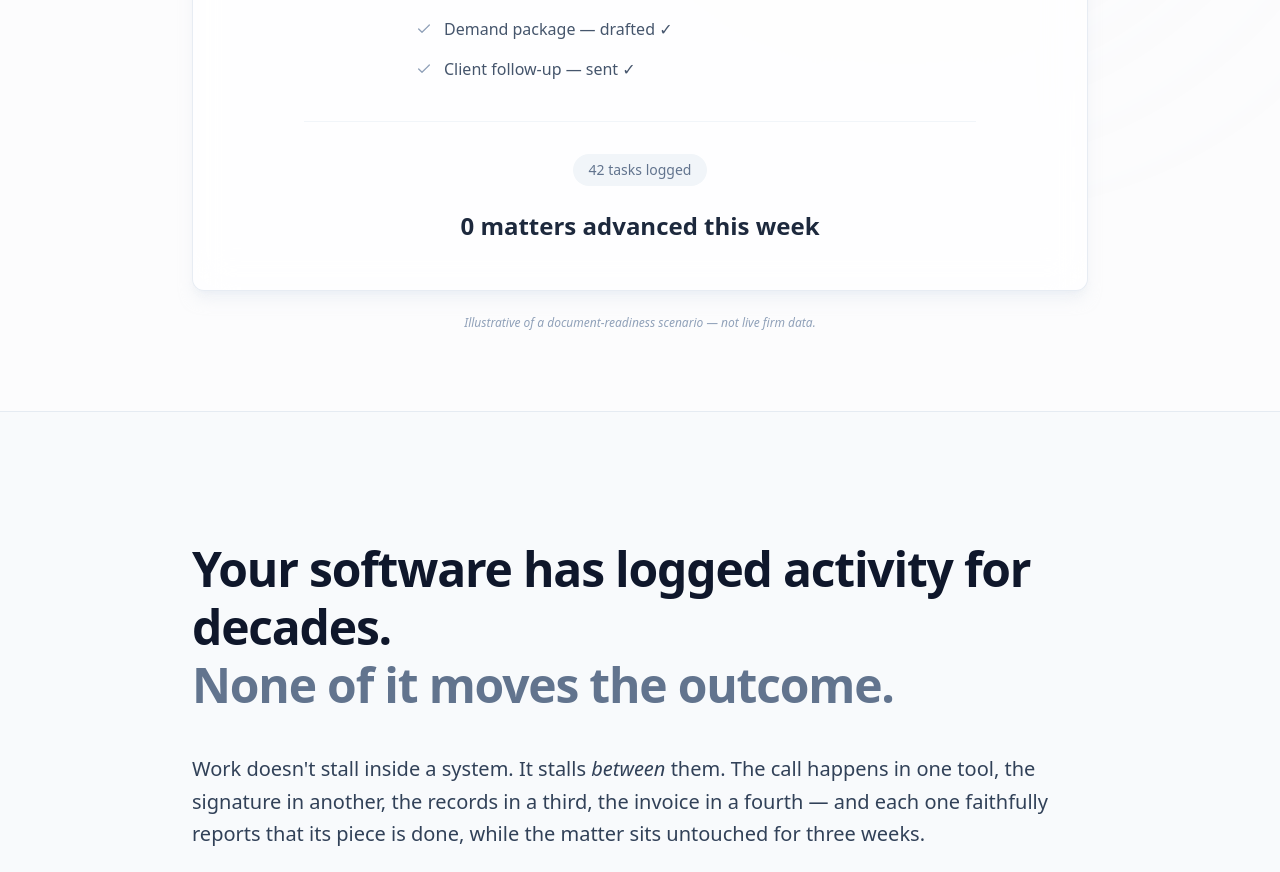
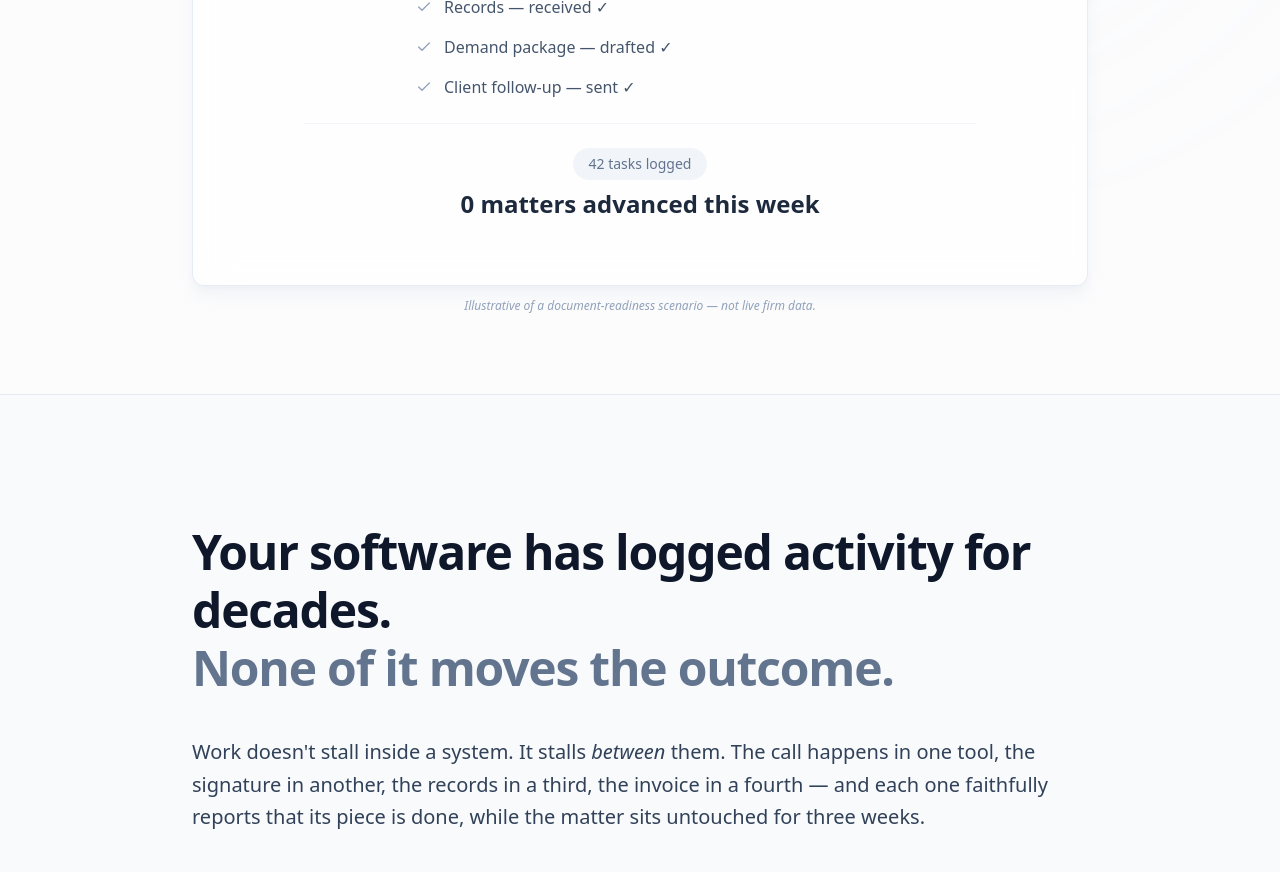
Before and after one commit to PrimeElixir/catena-landing, a Next.js app: page / in a window 1280 px wide. Shown: the part 1220-2092 px from the top of the page. Built offline with nearby package versions, Linux system fonts and the light colour scheme.

Commit message:
style: tighten vertical spacing around punchlines and captions in hero section

```diff
--- a/src/components/HeroSection.tsx
+++ b/src/components/HeroSection.tsx
@@ -137,8 +137,8 @@ export default function HeroSection() {
                   <li className="flex items-center gap-3"><Check size={16} className="text-slate-400" /> Client follow-up — sent ✓</li>
                 </ul>
 
-                <div className="mt-10 pt-8 border-t border-slate-100 text-center">
-                  <div className="inline-block px-4 py-1.5 bg-slate-100 text-slate-500 rounded-full text-sm font-medium mb-6">
+                <div className="mt-6 pt-6 border-t border-slate-100 text-center">
+                  <div className="inline-block px-4 py-1.5 bg-slate-100 text-slate-500 rounded-full text-sm font-medium mb-2">
                     42 tasks logged
                   </div>
                   <h3 className="text-2xl font-bold text-slate-800">
@@ -167,7 +167,7 @@ export default function HeroSection() {
                   </li>
                 </ul>
 
-                <div className="mt-10 pt-8 border-t border-slate-100 text-center">
+                <div className="mt-6 pt-6 border-t border-slate-100 text-center">
                   <h3 className="text-2xl font-bold text-accent mb-3">
                     3 matters moving <span className="text-slate-300 font-light mx-1">·</span> <span className="text-slate-800">1 sent to human review</span>
                   </h3>
@@ -181,7 +181,7 @@ export default function HeroSection() {
           </div>
         </div>
 
-        <p className="text-center text-xs text-slate-400 mt-6 italic">
+        <p className="text-center text-xs text-slate-400 mt-3 italic">
           Illustrative of a document-readiness scenario — not live firm data.
         </p>
 
```
